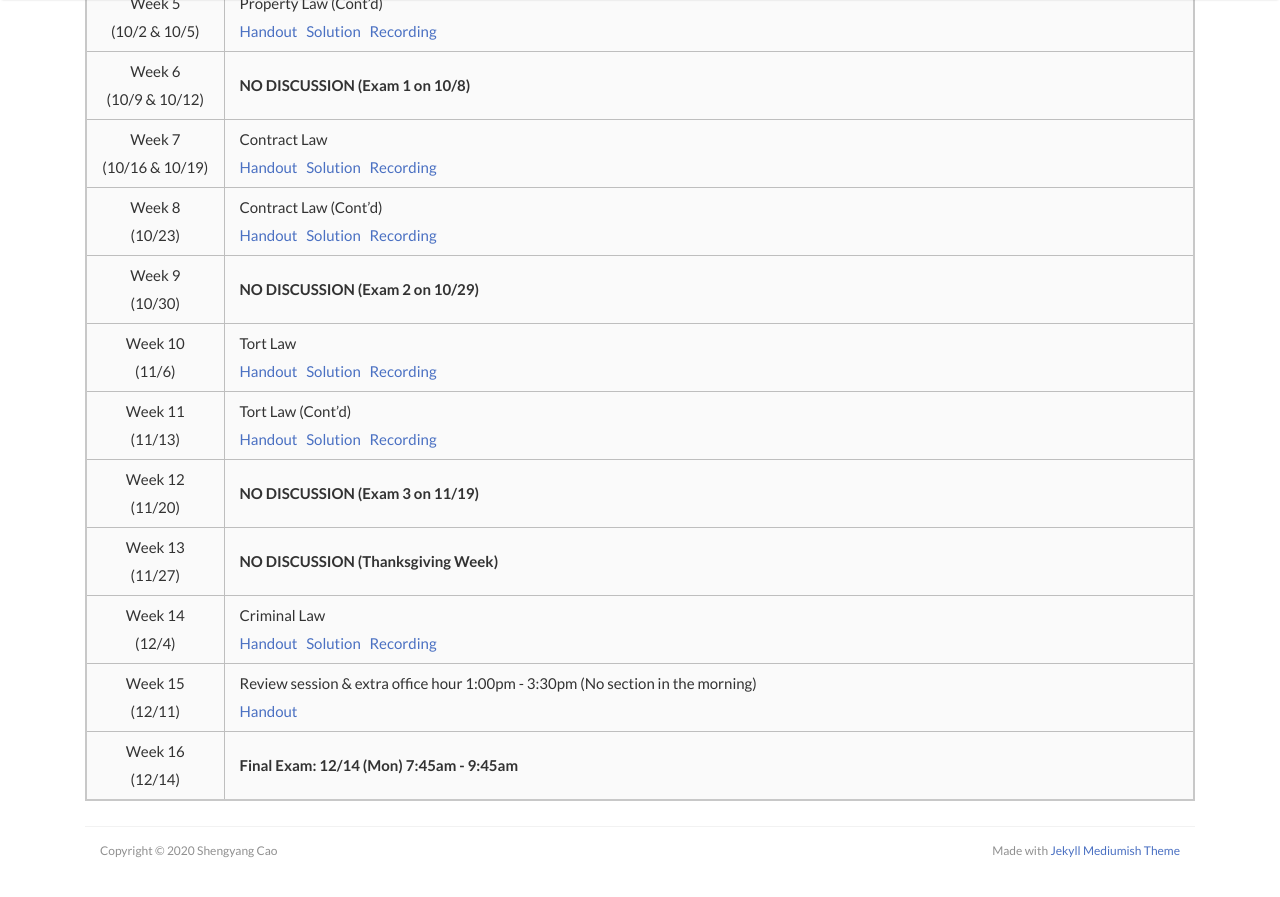
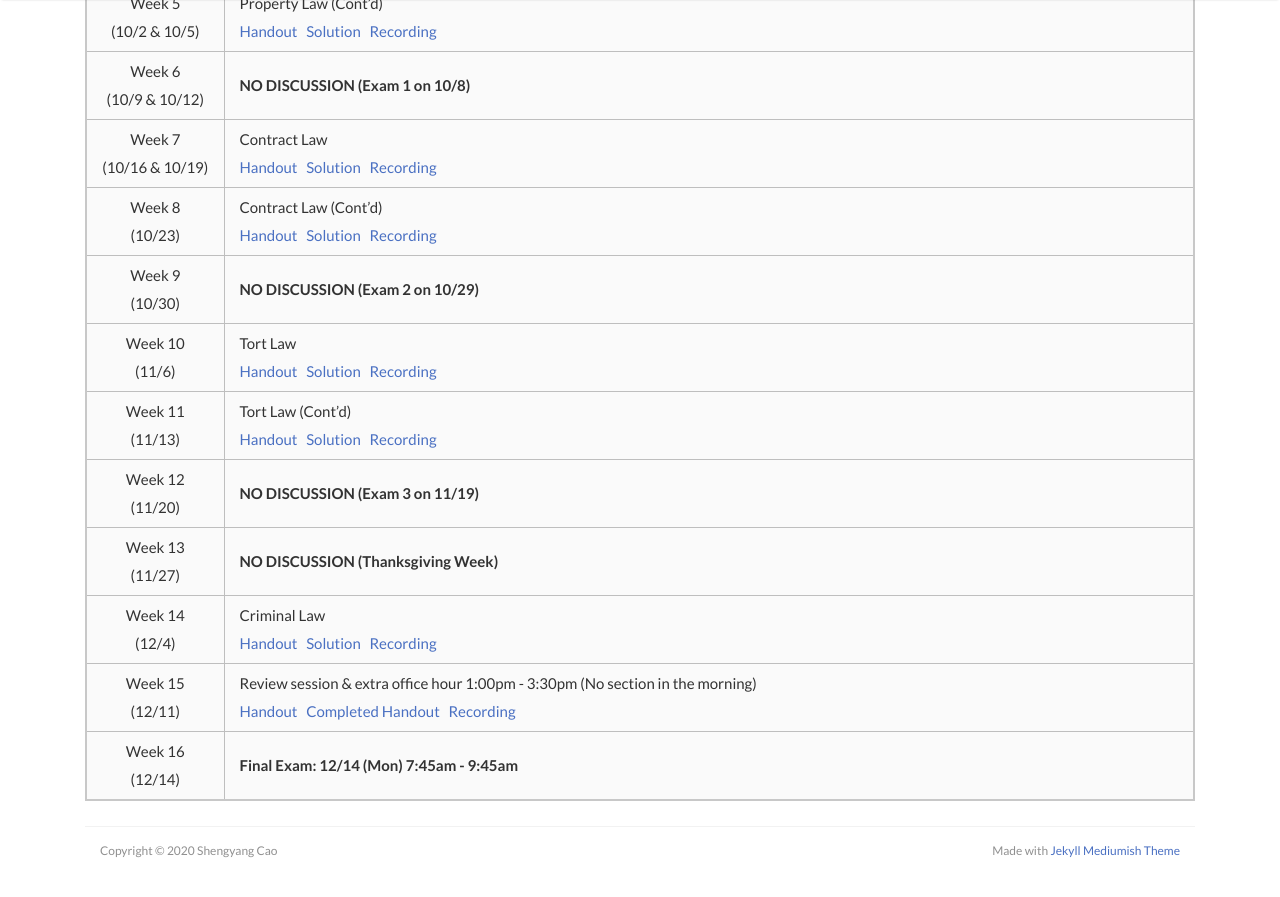
Before and after one commit to scaotravis/scaotravis.github.io, a Jekyll site: the page built from _posts/2020-08-04-teaching-fa-522.md, in a window 1280 px wide and 900 px high, scrolled down 1174 px. Shown: the top 897 px of the window. Built offline with Jekyll 4.4.1, drawn with Linux system fonts in a browser that asks for light colours; nearby versions of some CDN libraries; comment, search, counter and statistics services are not loaded.

Commit message:
update review session recording and completed handout

```diff
--- a/_posts/2020-08-04-teaching-fa-522.md
+++ b/_posts/2020-08-04-teaching-fa-522.md
@@ -43,5 +43,5 @@
 | Week 12 <br> (11/20) | **NO DISCUSSION (Exam 3 on 11/19)** |
 | Week 13 <br> (11/27) | **NO DISCUSSION (Thanksgiving Week)** |
 | Week 14 <br> (12/4) | Criminal Law <br> [Handout]({{ site.url }}/downloads/teaching/fa20-522/522_fa20_dis-9_handout.pdf) &nbsp; [Solution]({{ site.url }}/downloads/teaching/fa20-522/522_fa20_dis-9_sol.pdf) &nbsp; [Recording](https://us-lti.bbcollab.com/recording/6ca1d4caddf941c1a27b299ed434c029) |
-| Week 15 <br> (12/11) | Review session & extra office hour 1:00pm - 3:30pm (No section in the morning) <br> [Handout]({{ site.url }}/downloads/teaching/fa20-522/522_fa20_review-session.pdf) |
+| Week 15 <br> (12/11) | Review session & extra office hour 1:00pm - 3:30pm (No section in the morning) <br> [Handout]({{ site.url }}/downloads/teaching/fa20-522/522_fa20_review-session.pdf) &nbsp; [Completed Handout]({{ site.url }}/downloads/teaching/fa20-522/522_fa20_review-session_completed.pdf) &nbsp; [Recording](https://us-lti.bbcollab.com/recording/6a2cd0d95e6941679e7a98bf1bf242ea) |
 | Week 16 <br> (12/14) | **Final Exam: 12/14 (Mon) 7:45am - 9:45am** |
```
Also changed, not shown: 6 other files.
